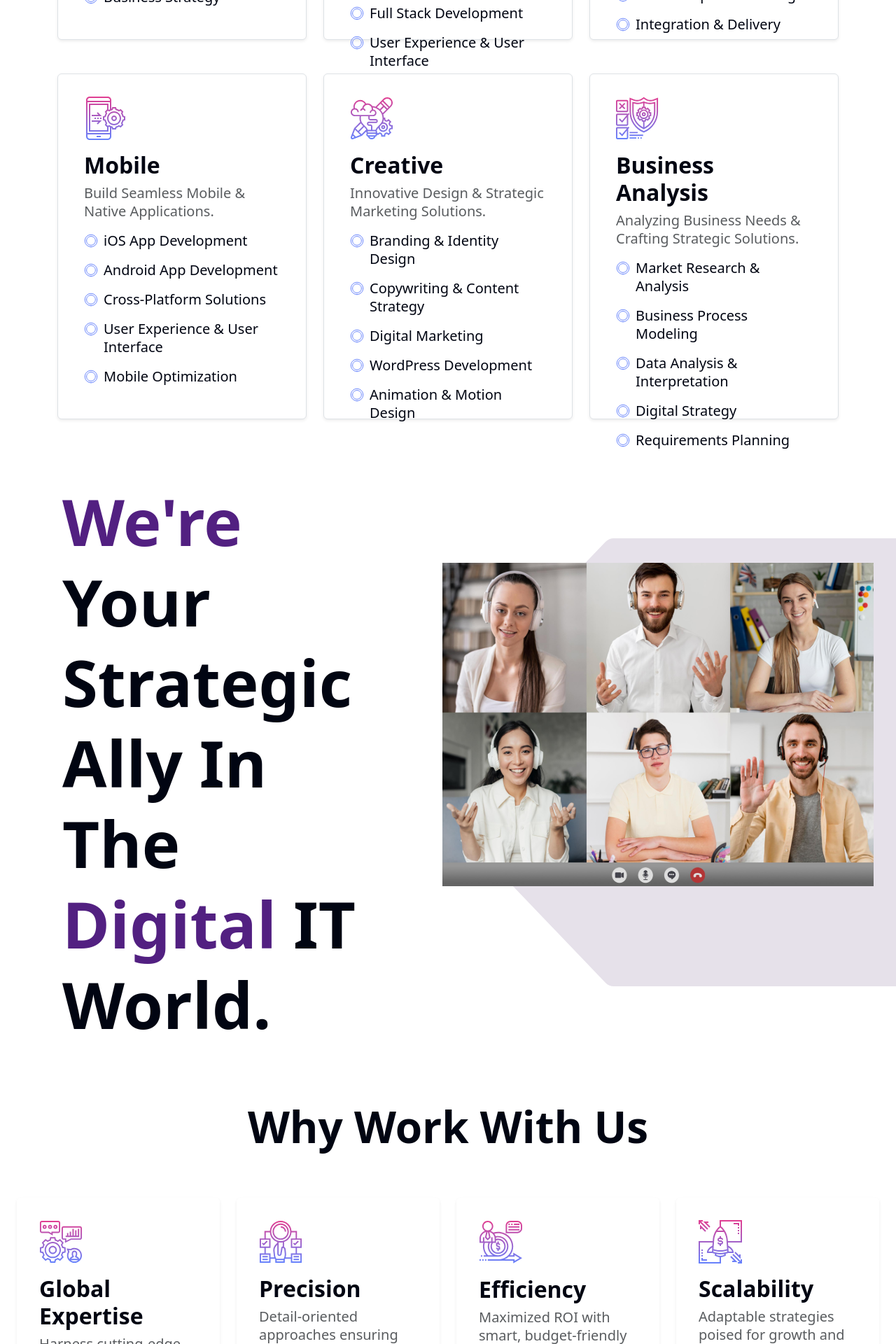
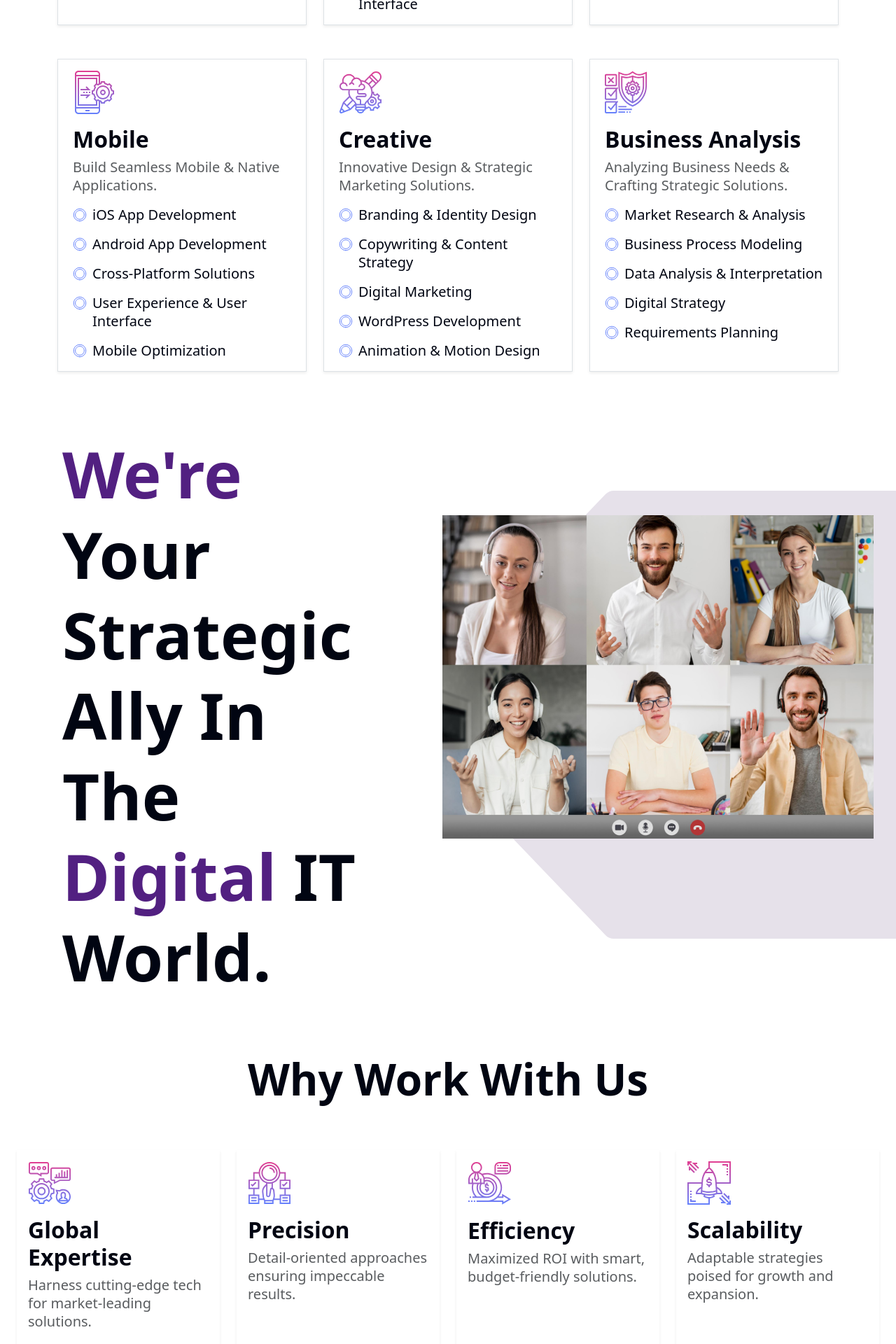
Before and after one commit to Bazzomir/lumaro, a React (Create React App) app in the folder erikas-app/: page / in a window 1280 px wide. Shown: the part 1720-3640 px from the top of the page at 70% size. Built offline with nearby package versions, Linux system fonts and the light colour scheme.

Commit message:
updated components

```diff
--- a/erikas-app/src/assets/css/App.css
+++ b/erikas-app/src/assets/css/App.css
@@ -22,11 +22,6 @@ body {
 .footer-border-top {
     border-top: 1px solid var(--purple);
 }
-
-/* .box-broder-box {
-    display: inline;
-    box-sizing: border-box !important;
-} */
 
 .navbar {
     background-color: var(--purple) !important;
@@ -100,43 +95,65 @@ body {
     font-size: 22px;
 }
 
-.card {
+.services-card {
     max-width: 500px !important;
     max-height: 529px !important;
     width: 100% !important;
     height: 100% !important;
 }
 
-.card-body {
+.services-card-body {
     max-width: 312px !important;
     max-height: 460px !important;
     width: 100% !important;
     height: 100% !important;
 }
 
-.card-body__title {
+.services-card-body__title {
     font-size: 32px;
     font-weight: 700;
     line-height: 39px;
     color: var(--black);
 }
 
-.card-body__text {
+.services-card-body__text {
     font-size: 20px;
     font-weight: 300;
     line-height: 26px;
     color: var(--black);
 }
 
-.card-text__name {
-    font-size: 22px !important;
-    font-weight: 500 !important;
-    line-height: 26.6px !important;
-}
-
 .about {
     box-sizing: border-box;
     overflow: hidden;
+}
+
+.about-card {
+    max-width: 312px !important;
+    max-height: 460px !important;
+    width: 100% !important;
+    height: 100% !important;
+}
+
+.about-card-body {
+    max-width: 312px !important;
+    max-height: 460px !important;
+    width: 100% !important;
+    height: 100% !important;
+}
+
+.about-card-body__title {
+    font-size: 32px;
+    font-weight: 700;
+    line-height: 39px;
+    color: var(--black);
+}
+
+.about-card-body__text {
+    font-size: 20px;
+    font-weight: 300;
+    line-height: 26px;
+    color: var(--black);
 }
 
 .about-header,
@@ -184,6 +201,12 @@ body {
     line-height: 26px;
     color: var(--black);
     width: 375px;
+}
+
+.contact-card-text__name {
+    font-size: 22px !important;
+    font-weight: 500 !important;
+    line-height: 26.6px !important;
 }
 
 .contact-card-body__avatar {
--- a/erikas-app/src/components/component/AboutCard.jsx
+++ /dev/null
@@ -1,15 +0,0 @@
-import React from 'react';
-
-export default function AboutCard({ category, description, CardIcon }) {
-    return (
-        <div className="card gap-5 p-3 shadow-sm border-0 h-100">
-            <div className="card-body">
-                <div className="mb-3">
-                    {CardIcon && <img src={CardIcon} alt={category} className="img-fluid" />}
-                </div>
-                <h5 className="card-body__title">{category}</h5>
-                <p className="card-body__text text-muted">{description}</p>
-            </div>
-        </div>
-    );
-}
--- a/erikas-app/src/components/component/ContactCard.jsx
+++ /dev/null
@@ -1,15 +0,0 @@
-import React from 'react';
-
-export default function ContactCard({quote, fullName, avatarCard}) {
-    return (
-        <div className="contact-card">
-            <div className="contact-card-body">
-                <p className="contact-card-body__text">{quote}</p>
-                <div className="col">
-                {avatarCard && <img src={avatarCard} alt={fullName} className="contact-card-body__avatar" />}
-                    <span className="card-text__name">{fullName}</span>
-                </div>
-            </div>
-        </div>
-    )
-}
--- a/erikas-app/src/components/component/ServicesCard.jsx
+++ /dev/null
@@ -1,24 +0,0 @@
-import React from 'react';
-import { ReactComponent as ListIcon } from '../../assets/image/icons/list-circle.svg';
-
-export default function ServicesCard({ category, description, offerings, iconPath }) {
-    return (
-        <div className="card gap-5 p-3 border shadow-sm">
-            <div className="card-body mx-auto">
-                <div className="mb-3">
-                    {iconPath && <img src={iconPath} alt={category} className="img-fluid" />}
-                </div>
-                <h5 className="card-body__title">{category}</h5>
-                <p className="card-body__text text-muted">{description}</p>
-                <ul className="list-group grid gap-0 row-gap-3">
-                    {offerings.map((offering, index) => (
-                        <li key={index} className="d-flex">
-                            <span className="me-2"><ListIcon /></span>
-                            <span className="card-body__text">{offering}</span>
-                        </li>
-                    ))}
-                </ul>
-            </div>
-        </div>
-    );
-}
--- /dev/null
+++ b/erikas-app/src/components/component/cards.jsx
@@ -0,0 +1,52 @@
+import React from 'react';
+import { ReactComponent as ListIcon } from '../../assets/image/icons/list-circle.svg';
+
+export function ServicesCard({ category, description, offerings, iconPath }) {
+    return (
+        <div className="services-card gap-5 p-3 border shadow-sm">
+            <div className="services-card-body mx-auto">
+                <div className="mb-3">
+                    {iconPath && <img src={iconPath} alt={category} className="img-fluid" />}
+                </div>
+                <h5 className="services-card-body__title">{category}</h5>
+                <p className="services-card-body__text text-muted">{description}</p>
+                <ul className="list-group grid gap-0 row-gap-3">
+                    {offerings.map((offering, index) => (
+                        <li key={index} className="d-flex">
+                            <span className="me-2"><ListIcon /></span>
+                            <span className="services-card-body__text">{offering}</span>
+                        </li>
+                    ))}
+                </ul>
+            </div>
+        </div>
+    );
+}
+
+export function ContactCard({ quote, fullName, avatarCard }) {
+    return (
+        <div className="contact-card">
+            <div className="contact-card-body">
+                <p className="contact-card-body__text">{quote}</p>
+                <div className="col">
+                    {avatarCard && <img src={avatarCard} alt={fullName} className="contact-card-body__avatar" />}
+                    <span className="contact-card-text__name">{fullName}</span>
+                </div>
+            </div>
+        </div>
+    )
+}
+
+export function AboutCard({ category, description, CardIcon }) {
+    return (
+        <div className="about-card gap-5 p-3 shadow-sm border-0 h-100">
+            <div className="about-card-body">
+                <div className="mb-3">
+                    {CardIcon && <img src={CardIcon} alt={category} className="img-fluid" />}
+                </div>
+                <h5 className="about-card-body__title">{category}</h5>
+                <p className="about-card-body__text text-muted">{description}</p>
+            </div>
+        </div>
+    );
+}
--- a/erikas-app/src/components/pages/About.jsx
+++ b/erikas-app/src/components/pages/About.jsx
@@ -1,5 +1,5 @@
 import React, { useState, useEffect } from 'react';
-import AboutCard from '../component/AboutCard';
+import { AboutCard } from '../component/cards';
 import MeetingImg from '../../assets/image/meeting.svg';
 import GlobalExpertiseIcon from '../../assets/image/icons/gExpertise.svg';
 import PrecisionIcon from '../../assets/image/icons/precision.svg';
--- a/erikas-app/src/components/pages/Contact.jsx
+++ b/erikas-app/src/components/pages/Contact.jsx
@@ -2,7 +2,7 @@ import React, { useEffect, useState } from 'react';
 import avatarAveryR from '../../assets/image/avatars/averyR.svg';
 import avatarCaseyW from '../../assets/image/avatars/caseyW.svg';
 import avatarJordanM from '../../assets/image/avatars/jordanM.svg';
-import ContactCard from '../component/ContactCard';
+import {ContactCard} from '../component/cards';
 
 const avatarMap = {
     'averyR': avatarAveryR,
--- a/erikas-app/src/components/pages/Services.jsx
+++ b/erikas-app/src/components/pages/Services.jsx
@@ -1,5 +1,5 @@
 import React, { useEffect, useState } from 'react';
-import ServicesCard from '../component/ServicesCard';
+import { ServicesCard } from '../component/cards';
 import ConsultingIcon from '../../assets/image/icons/consulting.svg';
 import DevelopmentIcon from '../../assets/image/icons/development.svg';
 import QualityIcon from '../../assets/image/icons/quality.svg';
```
